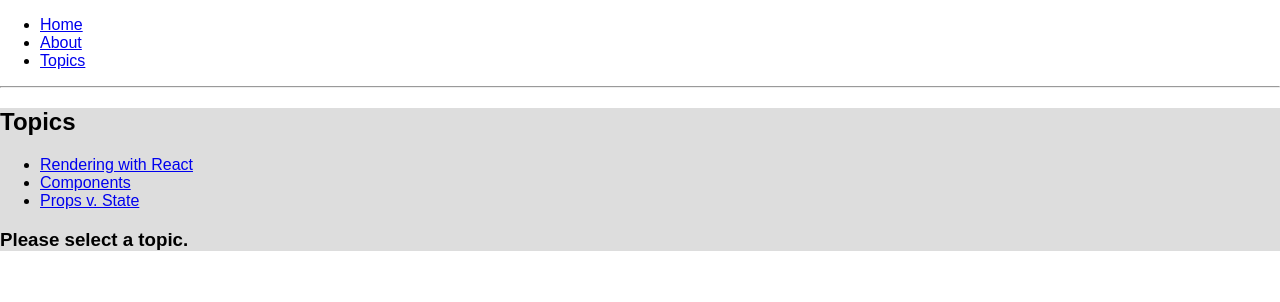
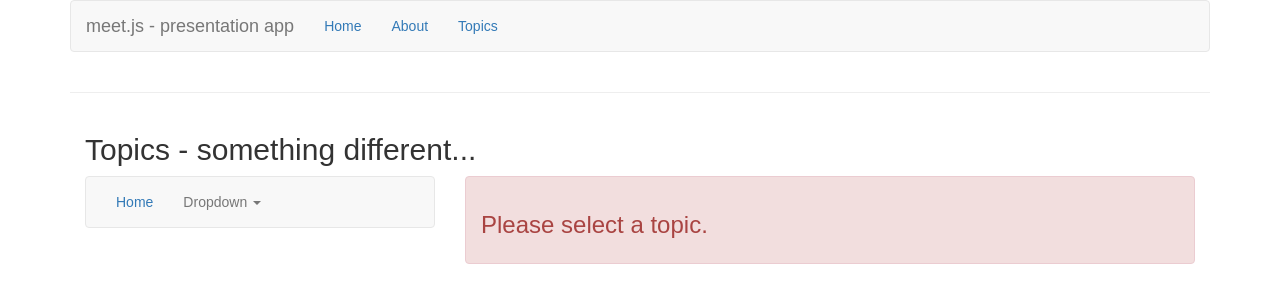
Before and after one commit to pozytron/react-router-v4-playground, a React (Create React App) app: page /topics in a window 1280 px wide. Shown: the top 302 px of the page. Built offline with nearby package versions, Linux system fonts and the light colour scheme.

Commit message:
more bootstrapy aproach

```diff
--- a/public/index.html
+++ b/public/index.html
@@ -19,6 +19,7 @@
       work correctly both with client-side routing and a non-root public URL.
       Learn how to configure a non-root public URL by running `npm run build`.
     -->
+    <link rel="stylesheet" href="https://maxcdn.bootstrapcdn.com/bootstrap/3.3.7/css/bootstrap.min.css" integrity="sha384-BVYiiSIFeK1dGmJRAkycuHAHRg32OmUcww7on3RYdg4Va+PmSTsz/K68vbdEjh4u" crossorigin="anonymous">
     <title>React App</title>
   </head>
   <body>
--- a/src/App.js
+++ b/src/App.js
@@ -2,38 +2,40 @@ import React from "react";
 
 // importing router components
 import { BrowserRouter as Router} from "react-router-dom";
-import {Route, Link} from "react-router-dom";
+import {Route,Link} from "react-router-dom"; //Link
 
 // import custom Components
 import Home from "./components/Home"
 import About from "./components/About"
 import Topics from "./components/Topics"
 
-class Navigation extends React.Component{
-  render(){
-    return <nav>
-        <ul>
-          <li>
-            <Link to="/">Home</Link>
-          </li>
-          <li>
-            <Link to="/about">About</Link>
-          </li>
-          <li>
-            <Link to="/topics">Topics</Link>
-          </li>
-        </ul>
-    </nav>
-  }
-}
+//importing react-bootstrap
+import {Grid,Navbar, Nav,NavItem, Row, Col } from "react-bootstrap";
 
 class Header extends React.Component{
   render(){
-    return <header>
-              <div id="logo" />
-              <Navigation />
-           </header>
-
+    return <Row>
+            <Col className="col-12 col-lg-12 col-xl-3">
+            <Navbar>
+              <Navbar.Header>
+                <Navbar.Brand>
+                  <a href="#home">meet.js - presentation app</a>
+                </Navbar.Brand>
+              </Navbar.Header>
+              <Nav>
+                <NavItem >
+                  <Link to="/">Home</Link>
+                </NavItem>
+                <NavItem >
+                  <Link to="/about">About</Link>
+                </NavItem>
+                <NavItem >
+                  <Link to="/topics">Topics</Link>
+                </NavItem>
+              </Nav>
+            </Navbar>
+          </Col>
+          </Row>
   }
 }
 
@@ -42,16 +44,15 @@ class Header extends React.Component{
 export default class App extends React.Component{
   render(){
     return <Router>
-      <div>
+      <Grid>
         <Header/>
-
         <hr />
-        <section>
+        <Col className="col-12 col-lg-12 col-xl-3">
           <Route exact path="/" component={Home} />
           <Route path="/about" component={About} />
           <Route path="/topics" component={Topics} />
-        </section>
-      </div>
+          </Col>
+      </Grid>
     </Router>
   }
 }
--- a/src/components/About.js
+++ b/src/components/About.js
@@ -1,9 +1,16 @@
 import React from "react";
+
+//importing react-bootstrap
+import {Alert} from "react-bootstrap";
+
 
 class About extends React.Component {
     render(){
       return <div>
-                <h2>Something to thing about</h2>
+              <h2>About page</h2>
+             <Alert bsStyle="warning">
+                <strong>What about me?!</strong> Best check yo self, you're not looking too               good.
+             </Alert>
              </div>
     }
 }
--- a/src/components/Home.js
+++ b/src/components/Home.js
@@ -1,13 +1,17 @@
 import React from "react";
-// import { BrowserRouter as Router} from "react-router-dom";
-// import {Route, Link} from "react-router-dom";
+
+//importing react-bootstrap
+import {Alert} from "react-bootstrap"
 
 
 // Simple regular boring components
 class Home extends React.Component {
     render(){
       return <div>
-                <h2>Homeish</h2>
+              <h2>Home page</h2>
+              <Alert bsStyle="success">
+              <strong>That's right</strong> We're home man!
+             </Alert>
              </div>
     }
 }
--- a/src/components/Topics.js
+++ b/src/components/Topics.js
@@ -6,30 +6,50 @@ import {Route, Link} from "react-router-dom";
 //importing custom components
 import Topic from "./Topic"
 
+//importing react-bootstrap
+import {Navbar,Nav,NavDropdown,MenuItem,Row,Col,NavItem,Alert} from "react-bootstrap"
 
 // Nested routes and dynamic rendering
 class Topics extends React.Component {
   render(){
     return <div>
-      <h2>Topics</h2>
-      <ul>
-        <li>
+    <Row>
+    <Col className="col-12 col-lg-12 col-xl-3">
+        <h2>Topics - something different...</h2>
+    </Col>
+    </Row>
+      <Row>
+      <Col className="col-4 col-lg-4 col-xl-3">
+      <Navbar>
+        <Nav>
+        <NavItem >
+          <Link to="/">Home</Link>
+        </NavItem>
+          <NavDropdown eventKey={4} title="Dropdown" id="basic-nav-dropdown">
+            <MenuItem eventKey={4.1}>
               <Link to={`${this.props.match.url}/givenParam`}>Rendering with React</Link>
-        </li>
-        <li>
+            </MenuItem>
+            <MenuItem eventKey={4.2}>
               <Link to={`${this.props.match.url}/components`}>Components</Link>
-        </li>
-        <li>
+            </MenuItem>
+            <MenuItem eventKey={4.3}>
               <Link to={`${this.props.match.url}/props-v-state`}>Props v. State</Link>
-        </li>
-      </ul>
-
+            </MenuItem>
+            <MenuItem divider />
+            <MenuItem eventKey={4.4}>Separated link</MenuItem>
+          </NavDropdown>
+        </Nav>
+      </Navbar>
+      </Col>
+      <Col className="col-8 col-lg-8 col-xl-3">
         <Route path={`${this.props.match.url}/:topicId`} component={Topic} />
         <Route exact path={this.props.match.url}
           render={
-           () => <h3>Please select a topic.</h3>
+             () => <Alert bsStyle="danger"><h3>Please select a topic.</h3></Alert>
           }
         />
+      </Col>
+    </Row>
     </div>
   }
 }
```
Lines whose indentation alone changed are shown as unchanged.
